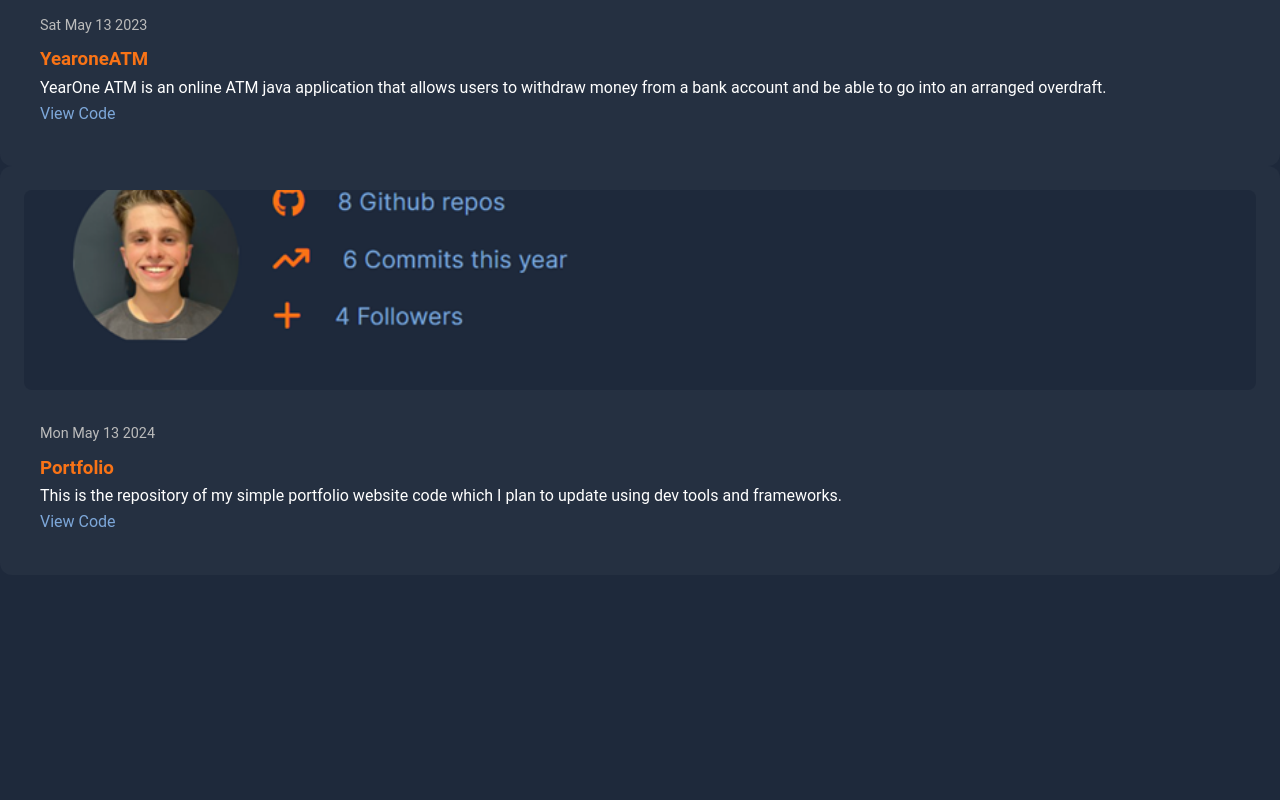
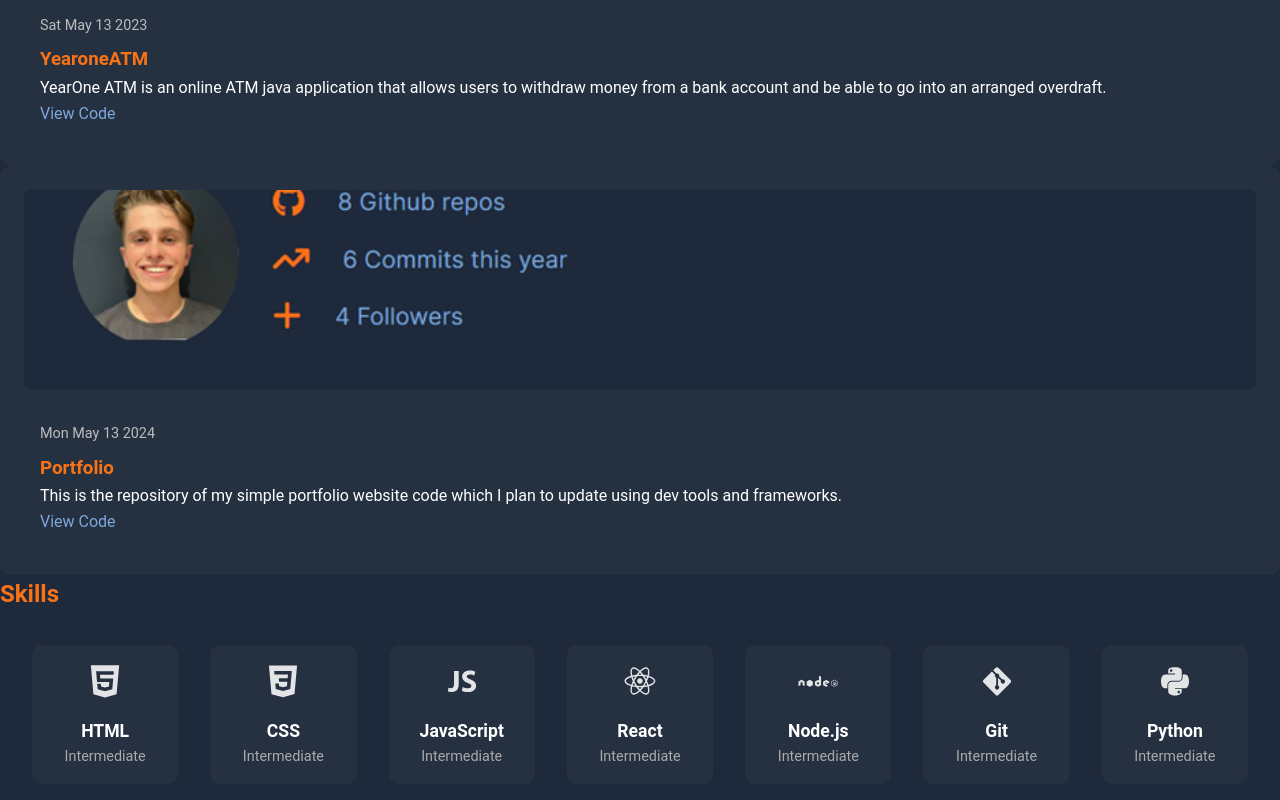
Before and after one commit to ZombiesmasherJT/portfolio, a React (Vite) app in the folder my-portfolio/: page / in a window 1280 px wide. Shown: the part 1314-2114 px from the top of the page. Before the commit the page ends 1889 px from the top, so only its background shows below. Built offline with nearby package versions, Linux system fonts and the light colour scheme.

Commit message:
adding react icons to the skills page

```diff
--- a/my-portfolio/src/App.css
+++ b/my-portfolio/src/App.css
@@ -196,3 +196,38 @@ a:hover {
   margin-bottom: 0.5rem;
   display: block;
 }
+
+
+
+.skills-container {
+  display: grid;
+  grid-template-columns: repeat(auto-fit, minmax(120px, 1fr));
+  gap: 2rem;
+  padding: 2rem;
+  text-align: center;
+}
+
+.skill-card {
+  background: var(--card-bg);
+  padding: 1rem;
+  border-radius: 10px;
+  transition: transform 0.2s ease;
+}
+
+.skill-card:hover {
+  transform: translateY(-5px);
+}
+
+.skill-icon {
+  margin-bottom: 0.5rem;
+}
+
+.skill-name {
+  font-size: 1.1rem;
+  color: #fff;
+}
+
+.skill-level {
+  font-size: 0.9rem;
+  color: #aaa;
+}
--- a/my-portfolio/src/App.jsx
+++ b/my-portfolio/src/App.jsx
@@ -1,7 +1,8 @@
 import Navbar from "./components/Navbar.jsx";
 import "./App.css";
-
 import Projects from "./components/Projects.jsx";
+import Skills from "./components/Skills.jsx";
+import React from "react";
 
 
 
@@ -14,6 +15,7 @@ function App() {
         <p>Transfroming my digital portfolio</p>
       </main>
       <Projects />
+      <Skills />
     </>
   );
 }
--- /dev/null
+++ b/my-portfolio/src/components/skills.jsx
@@ -0,0 +1,42 @@
+import React from 'react';
+import {
+    DiHtml5,
+    DiCss3,
+    DiJavascript1,
+    DiReact,
+    DiNodejs,
+    DiPython,
+    DiGit
+} from "react-icons/di";
+
+const skills = [
+    { name: "HTML", level: "Intermediate", icon: DiHtml5 },
+    { name: "CSS", level: "Intermediate", icon: DiCss3 },
+    { name: "JavaScript", level: "Intermediate", icon: DiJavascript1 },
+    { name: "React", level: "Intermediate", icon: DiReact },
+    { name: "Node.js", level: "Intermediate", icon: DiNodejs },
+    { name: "Git", level: "Intermediate", icon: DiGit },
+    { name: "Python", level: "Intermediate", icon: DiPython }
+];
+
+function Skills() {
+    return (
+        <section className="skills-section">
+            <h2 className="skills-title">Skills</h2>
+            <div className="skills-container">
+                {skills.map((skill, index) => {
+                    const IconComponent = skill.icon;
+                    return (
+                        <div className="skill-card" key={index}>
+                            <div className="skill-icon"><IconComponent size={40} /></div>
+                            <h3 className="skill-name">{skill.name}</h3>
+                            <p className="skill-level">{skill.level}</p>
+                        </div>
+                    );
+                })}
+            </div>
+        </section>
+    );
+}
+
+export default Skills;
--- /dev/null
+++ b/package.json
@@ -0,0 +1,5 @@
+{
+  "dependencies": {
+    "react-icons": "^5.5.0"
+  }
+}
```
Also changed, not shown: 1 other file (tests, documents, lock files or other folders).
